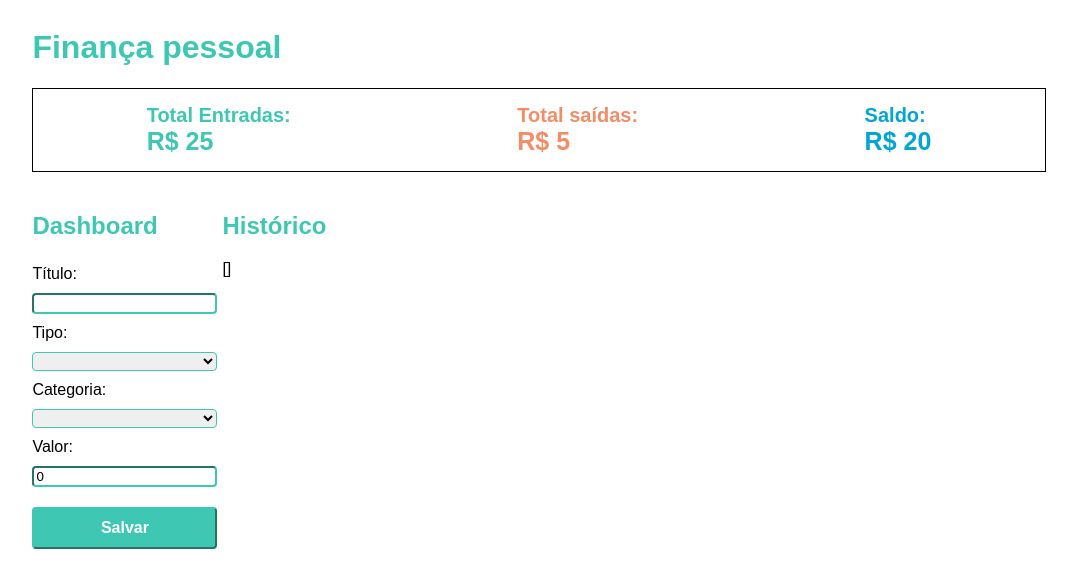
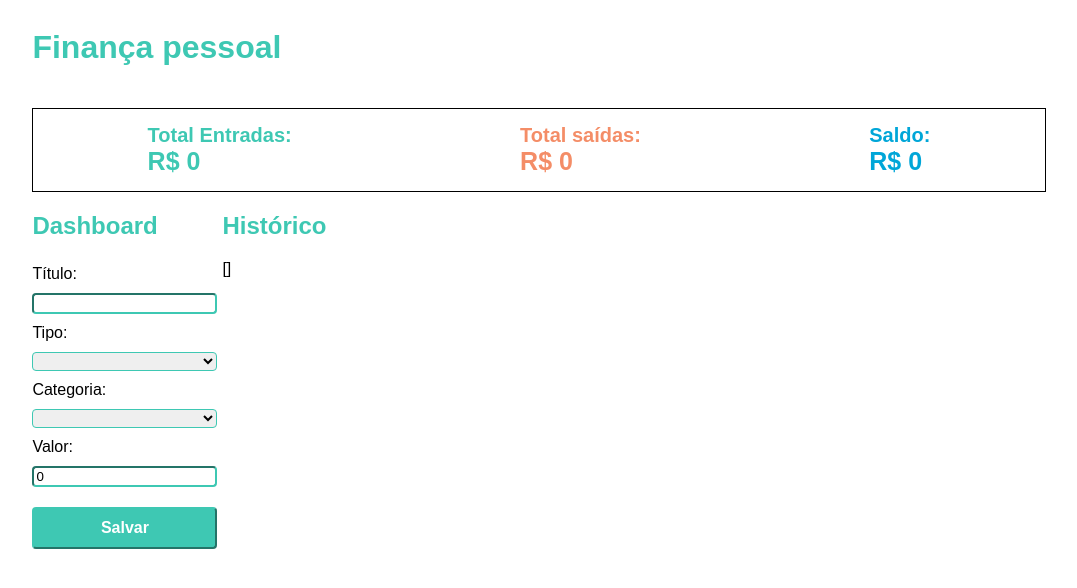
Before and after one commit to Jompa14/financa-pessoal, a Vue app: page / in a window 1280 px wide. Shown: the top 588 px of the page, without its empty margins (102-1179 px from the left). Built offline with nearby package versions, Linux system fonts and the light colour scheme; the HTML template or start-up script is replaced by a standard one.

Commit message:
props painel ok

```diff
--- a/src/App.vue
+++ b/src/App.vue
@@ -3,7 +3,6 @@
         <div class="navbar alinhamento">
             <h1>Finança pessoal</h1>
         </div>
-        <painel-resumo></painel-resumo>
         <dash-usuario/>
         <tabela-usuario></tabela-usuario>
     </div>
@@ -11,13 +10,11 @@
 
 <script>
 import tabelaUsuario from './components/tabela.vue'
-import painelResumo from './components/painelResumo.vue'
 import dashUsuario from './components/dashUsuario.vue'
 export default {
   name: 'App',
   components: {
       tabelaUsuario,
-      painelResumo,
       dashUsuario,
   }
 };
--- a/src/components/dashUsuario.vue
+++ b/src/components/dashUsuario.vue
@@ -1,5 +1,12 @@
 <template lang="html">
     <div class="alinhamento div-pai">
+
+        <painel-resumo
+            :totalSaidas="totalSaidas"
+            :totalEntradas="totalEntradas"
+            :saldo="saldo"
+        ></painel-resumo>
+        <div class="dashMaisTabela">
             <div class="box">
                 <h2>Dashboard</h2>
                 <form
@@ -72,12 +79,16 @@
                 </div>
 
             </div>
-
+        </div>
     </div>
 </template>
 
 <script>
+import painelResumo from './/painelResumo.vue'
 export default {
+    components: {
+        painelResumo,
+    },
     data() {
         return {
             transacao: {
@@ -88,6 +99,9 @@ export default {
                 data: '',
             },
             listaTransacoes: [],
+            totalEntradas: 0,
+            totalSaidas: 0,
+            saldo: 0,
         }
     },
     methods: {
@@ -106,6 +120,10 @@ export default {
 <style lang="scss" scoped>
     .div-pai {
         padding-top: 20px;
+        display: flex;
+        flex-direction: column;
+    }
+    .dashMaisTabela {
         display: flex;
     }
     .box {
--- a/src/components/painelResumo.vue
+++ b/src/components/painelResumo.vue
@@ -1,5 +1,5 @@
 <template lang="html">
-    <div class="alinhamento">
+    <div>
         <div class="div-pai">
             <div
                 v-for="p, index in painel"
@@ -16,23 +16,36 @@
 
 <script>
 export default {
-    // name: 'painel-resumo',
+    props: {
+        totalEntradas: {
+            default: 0,
+            type: Number,
+        },
+        totalSaidas: {
+            default: 0,
+            type: Number,
+        },
+        saldo: {
+            default: 0,
+            type: Number,
+        },
+    },
     data() {
         return {
             painel: [
                 {
                     texto: 'Total Entradas:',
-                    valor: 25.000,
+                    valor: this.totalEntradas,
                     cor: '3ec8b3',
                 },
                 {
                     texto: 'Total saídas:',
-                    valor: 5.000,
+                    valor: this.totalSaidas,
                     cor: 'f48d67',
                 },
                 {
                     texto: 'Saldo:',
-                    valor: 20.000,
+                    valor: this.saldo,
                     cor: '00a6d8',
                 },
             ],
```
Lines whose indentation alone changed are shown as unchanged.
